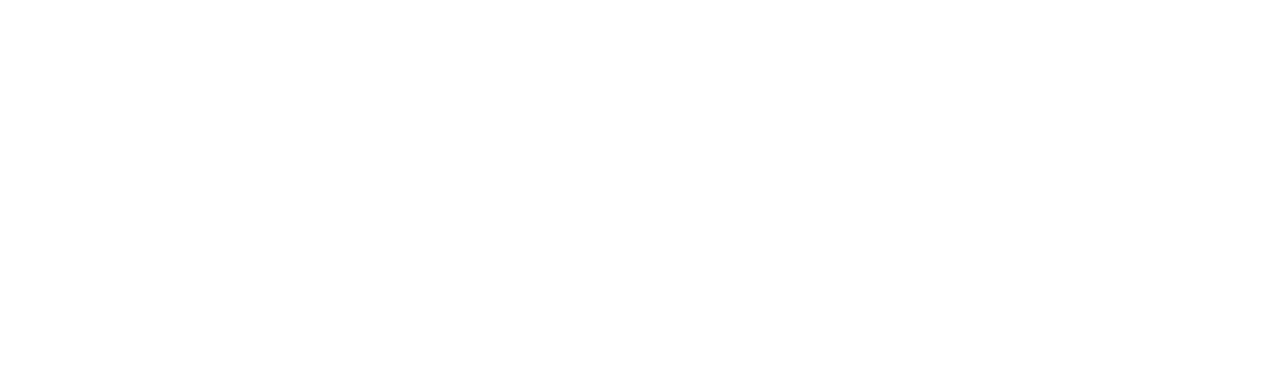
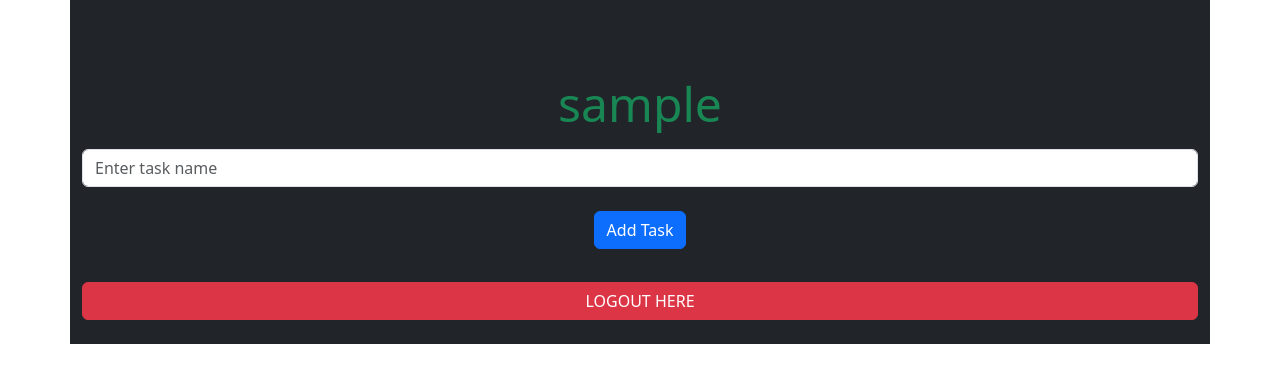
Before and after one commit to ThomaskuttyA/AsajaProjects, an Angular app: page /todolist in a window 1280 px wide. Before the commit this address led to /. Shown: the top 382 px of the page. Built offline with nearby package versions, Linux system fonts and the light colour scheme; sample sign-in values are in the browser's storage.

Commit message:
final to do

```diff
--- a/src/app/app-routing.module.ts
+++ b/src/app/app-routing.module.ts
@@ -4,12 +4,14 @@ import { LoginComponent } from './login/login.component';
 import { RegisterComponent } from './register/register.component';
 import { MainpageComponent } from './mainpage/mainpage.component';
 import { AuthGuard } from './gurds/auth.guard';
+import { TodolistComponent } from './todolist/todolist.component';
 
 
 const routes: Routes = [
   { path: '', redirectTo: 'login', pathMatch: 'full' },
   { path: 'login', component: LoginComponent },
   { path: 'register', component: RegisterComponent },
+  {path:'todolist', component: TodolistComponent},
   { path: 'mainpage', component: MainpageComponent,canActivate:[AuthGuard] },
 
 ];
--- a/src/app/app.module.ts
+++ b/src/app/app.module.ts
@@ -7,6 +7,7 @@ import { AppComponent } from './app.component';
 import { LoginComponent } from './login/login.component';
 import { RegisterComponent } from './register/register.component';
 import { MainpageComponent } from './mainpage/mainpage.component';
+import { TodolistComponent } from './todolist/todolist.component';
 
 
 
@@ -16,6 +17,7 @@ import { MainpageComponent } from './mainpage/mainpage.component';
     LoginComponent,
     RegisterComponent,
     MainpageComponent,
+    TodolistComponent,
 
   ],
   imports: [
--- a/src/app/mainpage/mainpage.component.html
+++ b/src/app/mainpage/mainpage.component.html
@@ -26,7 +26,7 @@ Phone Number : {{phoneNumber}}  <br><br><br>
 
 
 </form>
-
+<button (click)="goToTodoList()" class="btn btn-primary w-100 mt-3">Go to To-Do List</button>
 
    </div>
 </div>
--- a/src/app/mainpage/mainpage.component.ts
+++ b/src/app/mainpage/mainpage.component.ts
@@ -19,6 +19,10 @@ export class MainpageComponent implements OnInit {
     this.router.navigate(['/login']);
   }
 
+  goToTodoList() {
+    this.router.navigate(['/todolist']); // Ensure this matches your routing setup
+  }
+
 
   ngOnInit(): void {
     this.username = localStorage.getItem('username');
--- /dev/null
+++ b/src/app/todolist/todolist.component.html
@@ -0,0 +1,24 @@
+<div class="container bg-dark text-center">
+  <h2 class="display-4">TO DO LIST OF</h2>
+  <p class="text-success display-5">{{ username }}</p>
+
+  <form>
+    <div class="form-group">
+      <input
+        type="text"
+        class="form-control"
+        id="taskInput"
+        placeholder="Enter task name"
+        required
+      />
+    </div>
+    <br />
+    <button type="submit" class="btn btn-primary">Add Task</button>
+  </form>
+
+  <hr/>
+
+
+  <button type="submit" class="btn btn-danger w-100 ">LOGOUT HERE</button>
+  <br> <br>
+</div>
--- /dev/null
+++ b/src/app/todolist/todolist.component.ts
@@ -0,0 +1,17 @@
+import { Component, OnInit } from '@angular/core';
+
+@Component({
+  selector: 'app-todolist',
+  templateUrl: './todolist.component.html',
+  styleUrls: ['./todolist.component.css']
+})
+export class TodolistComponent implements OnInit {
+  username:string | null ='';
+
+  constructor() { }
+
+  ngOnInit(): void {
+    this.username = localStorage.getItem('username');
+  }
+
+}
```
Also changed, not shown: src/app/todolist/todolist.component.css (added), 1 other file (tests, documents, lock files or other folders).
